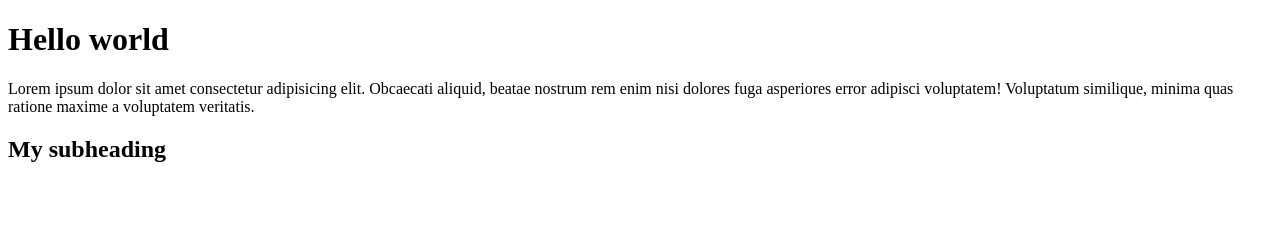
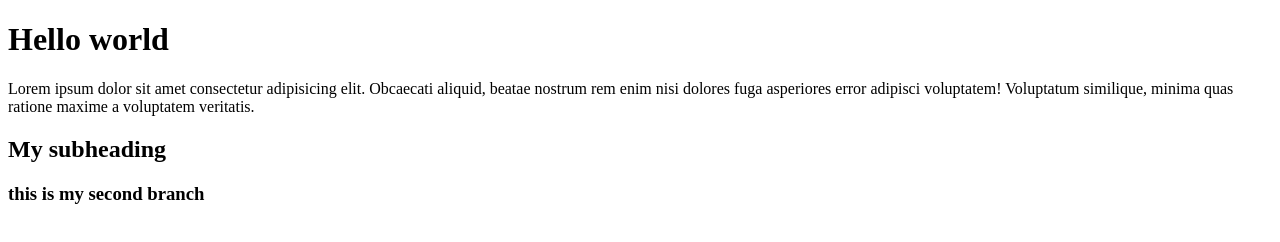
Before and after one commit to Shivani9705/scratchProject, a plain HTML site: page index.html in a window 1280 px wide. Drawn offline with Linux system fonts and the light colour scheme.

Commit message:
added h3 tag

```diff
--- a/index.html
+++ b/index.html
@@ -14,4 +14,6 @@
         veritatis.</p>
     <h2>My subheading</h2>
 
+    <h3>this is my second branch</h3>
+
 </html>
```
